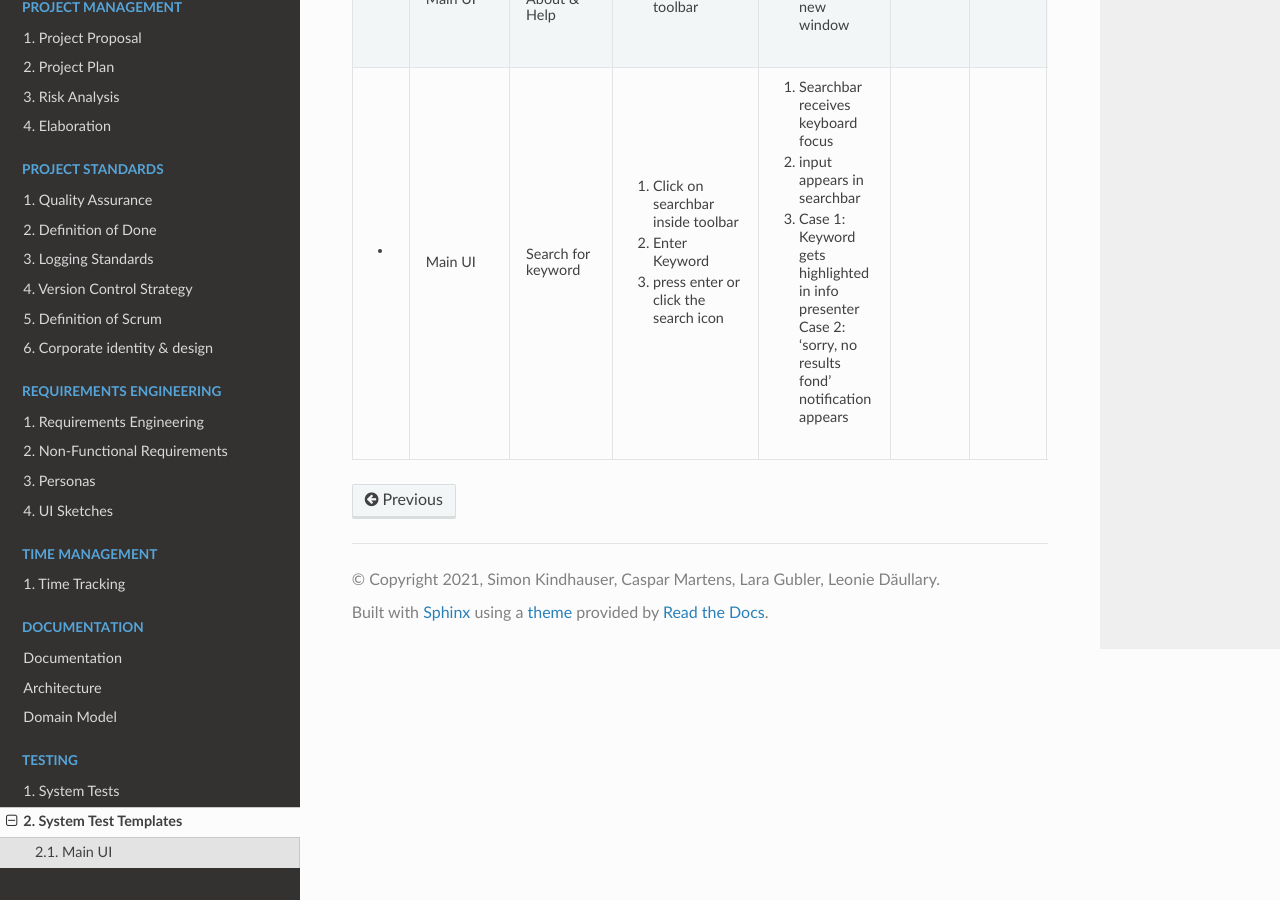
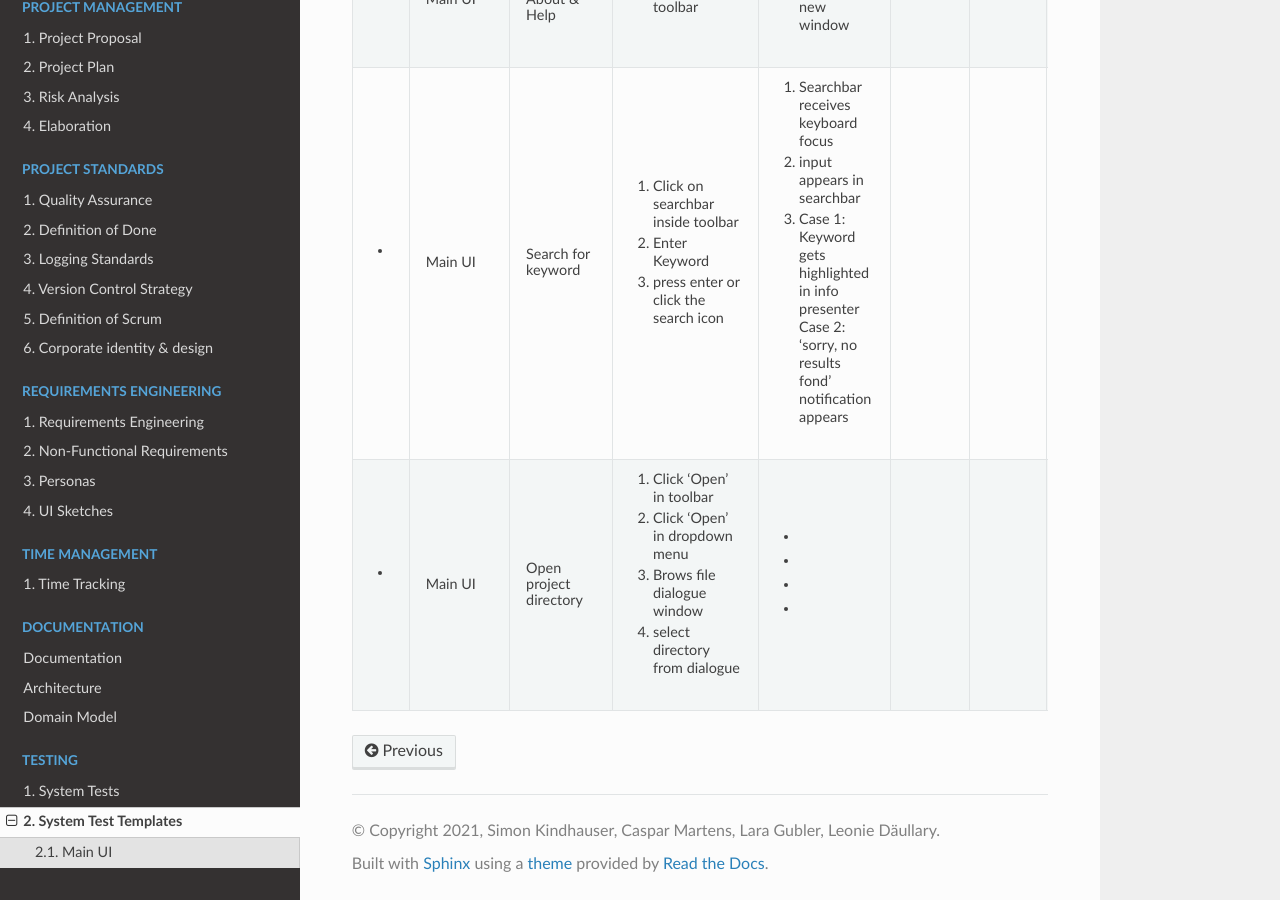
Before and after one commit to blackfennec-org/blackfennec, a Sphinx documentation site: the page built from docs/source/testing/system_test_templates.rst, in a window 1280 px wide and 900 px high, scrolled down 2360 px. Built offline with Sphinx 7.4.7 and the Read the Docs theme 2.0.0, drawn with Linux system fonts in a browser that asks for light colours; pages that are not in the unit, such as notebooks, are missing from menus.

Commit message:
added system test template

```diff
--- a/docs/source/testing/system_test_templates.rst
+++ b/docs/source/testing/system_test_templates.rst
@@ -64,3 +64,10 @@ Main UI
 |     |                 |                         |                                         |                                                                                |                                                                                |                      |                                         |                    |
 |     |                 |                         |                                         |                                                                                |                                                                                |                      |                                         |                    |
 +-----+-----------------+-------------------------+-----------------------------------------+--------------------------------------------------------------------------------+--------------------------------------------------------------------------------+----------------------+-----------------------------------------+--------------------+
+| -   | Main UI         | Open project directory  | 1. Click 'Open' in toolbar              | -                                                                              |                                                                                |                      | TBD                                     |                    |
+|     |                 |                         | 2. Click 'Open' in dropdown menu        | -                                                                              |                                                                                |                      |                                         |                    |
+|     |                 |                         | 3. Brows file dialogue window           | -                                                                              |                                                                                |                      |                                         |                    |
+|     |                 |                         | 4. select directory from dialogue       | -                                                                              |                                                                                |                      |                                         |                    |
+|     |                 |                         |                                         |                                                                                |                                                                                |                      |                                         |                    |
+|     |                 |                         |                                         |                                                                                |                                                                                |                      |                                         |                    |
++-----+-----------------+-------------------------+-----------------------------------------+--------------------------------------------------------------------------------+--------------------------------------------------------------------------------+----------------------+-----------------------------------------+--------------------+
```
